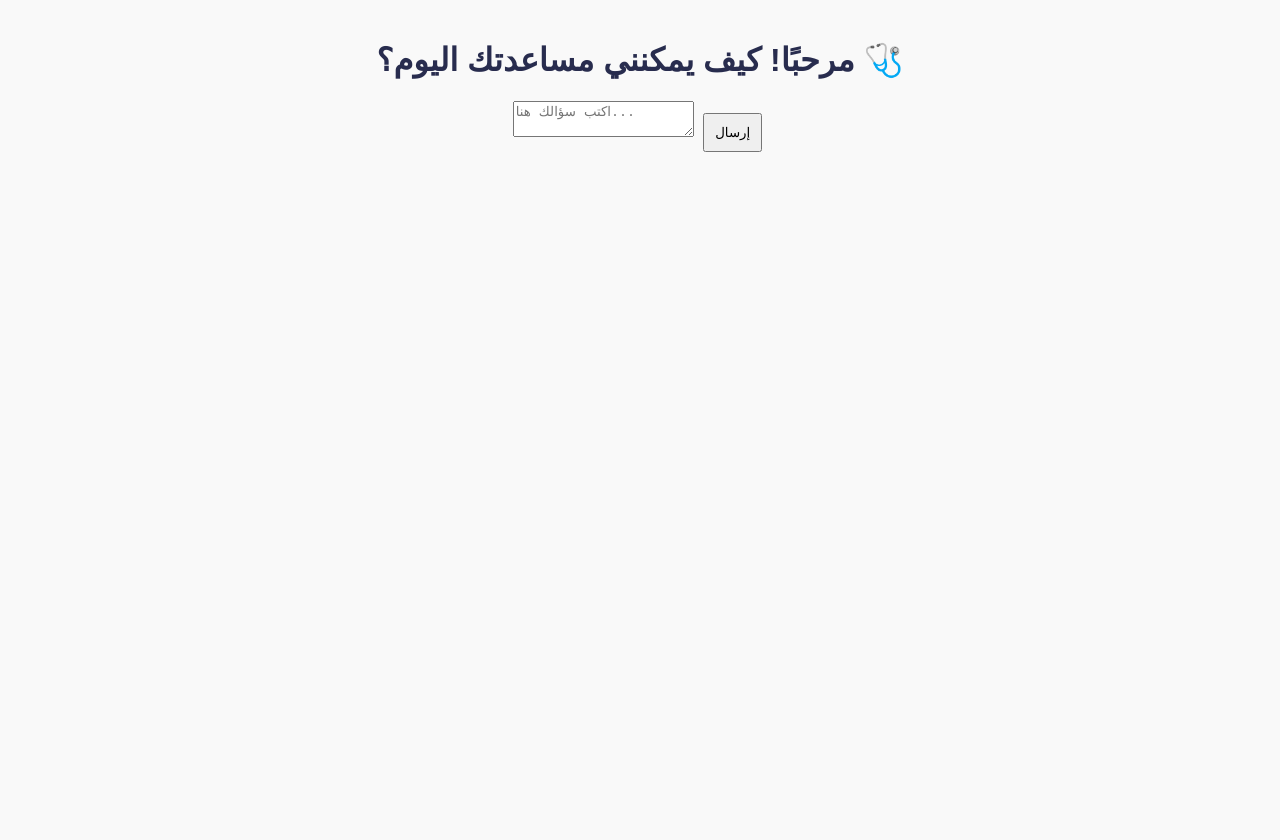
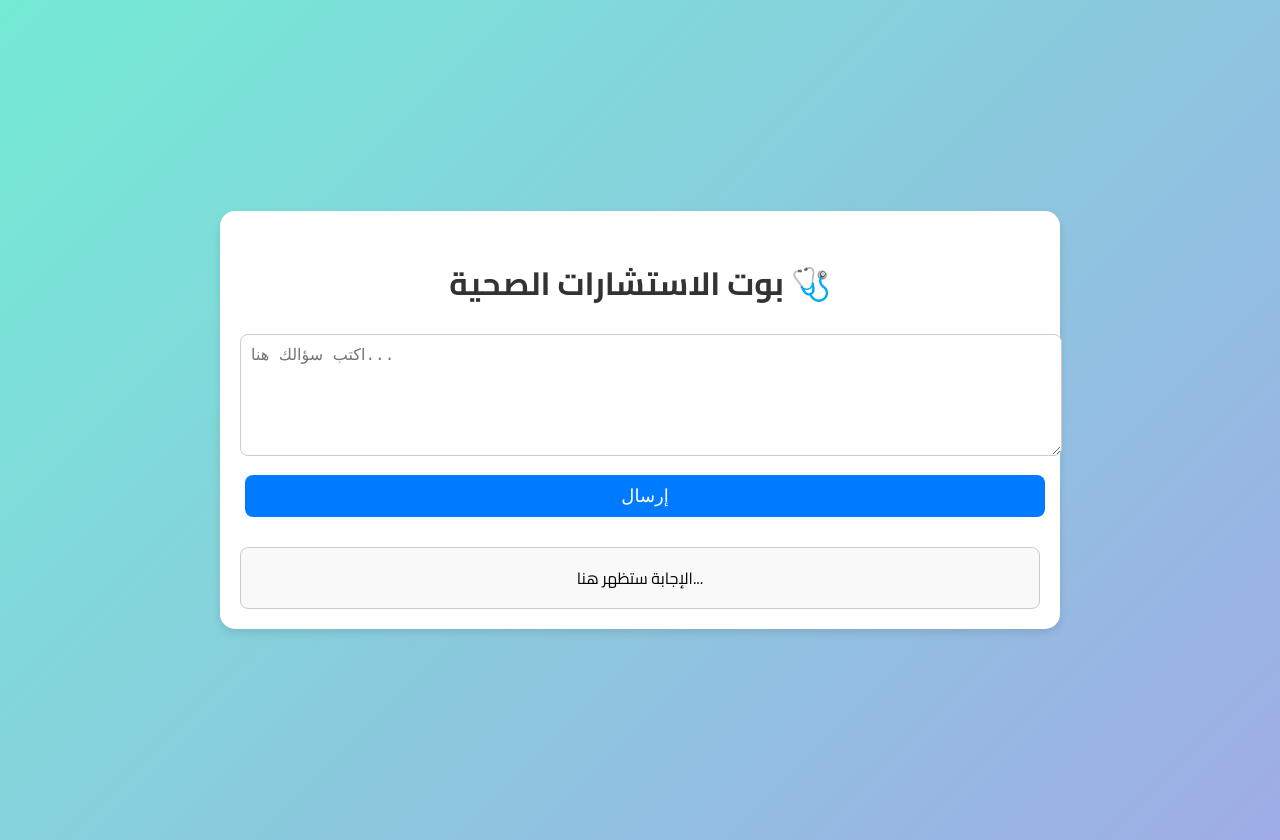
Before and after one commit to MonaNashaat/heart-care-bot, a website: page index.html in a window 1280 px wide. Before the commit the page ends 800 px from the top, so only its background shows below. Drawn offline with Linux system fonts and the light colour scheme.

Commit message:
Update index.html

```diff
--- a/index.html
+++ b/index.html
@@ -5,15 +5,105 @@
     <meta name="viewport" content="width=device-width, initial-scale=1.0">
     <title>بوت الاستشارات الصحية</title>
     <link rel="stylesheet" href="style.css">
+    <link rel="stylesheet" href="https://fonts.googleapis.com/css2?family=Cairo:wght@400;700&display=swap">
+    <style>
+        body {
+            font-family: 'Cairo', sans-serif;
+            background: linear-gradient(135deg, #74EBD5, #9FACE6);
+            display: flex;
+            justify-content: center;
+            align-items: center;
+            height: 100vh;
+            margin: 0;
+            padding: 20px;
+        }
+
+        #chat-container {
+            background: #fff;
+            padding: 20px;
+            border-radius: 15px;
+            box-shadow: 0 4px 8px rgba(0, 0, 0, 0.1);
+            width: 100%;
+            max-width: 800px;
+        }
+
+        h1 {
+            text-align: center;
+            color: #333;
+        }
+
+        textarea {
+            width: 100%;
+            height: 100px;
+            padding: 10px;
+            border: 1px solid #ccc;
+            border-radius: 8px;
+            font-size: 16px;
+        }
+
+        button {
+            width: 100%;
+            padding: 10px;
+            background: #007bff;
+            color: white;
+            border: none;
+            border-radius: 8px;
+            cursor: pointer;
+            font-size: 18px;
+        }
+
+        button:hover {
+            background: #0056b3;
+        }
+
+        #answer {
+            margin-top: 20px;
+            padding: 15px;
+            background: #f9f9f9;
+            border: 1px solid #ccc;
+            border-radius: 8px;
+            white-space: pre-wrap;
+        }
+    </style>
 </head>
 <body>
     <div id="chat-container">
-        <h1>مرحبًا! كيف يمكنني مساعدتك اليوم؟ 🩺</h1>
+        <h1>بوت الاستشارات الصحية 🩺</h1>
         <textarea id="question" placeholder="اكتب سؤالك هنا..."></textarea>
         <button onclick="askQuestion()">إرسال</button>
-        <div id="answer"></div>
+        <div id="answer">الإجابة ستظهر هنا...</div>
     </div>
 
-    <script src="app.js"></script>
+    <script>
+        async function askQuestion() {
+            const question = document.getElementById("question").value;
+            const answerDiv = document.getElementById("answer");
+
+            if (!question) {
+                answerDiv.innerHTML = "<p>الرجاء إدخال سؤال.</p>";
+                return;
+            }
+
+            answerDiv.innerHTML = "<p>جارٍ المعالجة...</p>";
+
+            try {
+                const response = await fetch("/.netlify/functions/chatbot", {
+                    method: "POST",
+                    headers: { "Content-Type": "application/json" },
+                    body: JSON.stringify({ question })
+                });
+
+                const data = await response.json();
+                if (data.answer) {
+                    answerDiv.innerHTML = `<h3>الإجابة:</h3><p>${data.answer}</p>`;
+                } else {
+                    answerDiv.innerHTML = `<p style="color: red;">خطأ: ${data.error}</p>`;
+                }
+            } catch (error) {
+                console.error("❌ Client Error:", error);
+                answerDiv.innerHTML = "<p style='color: red;'>حدث خطأ أثناء الاتصال بالخادم.</p>";
+            }
+        }
+    </script>
 </body>
 </html>
```
